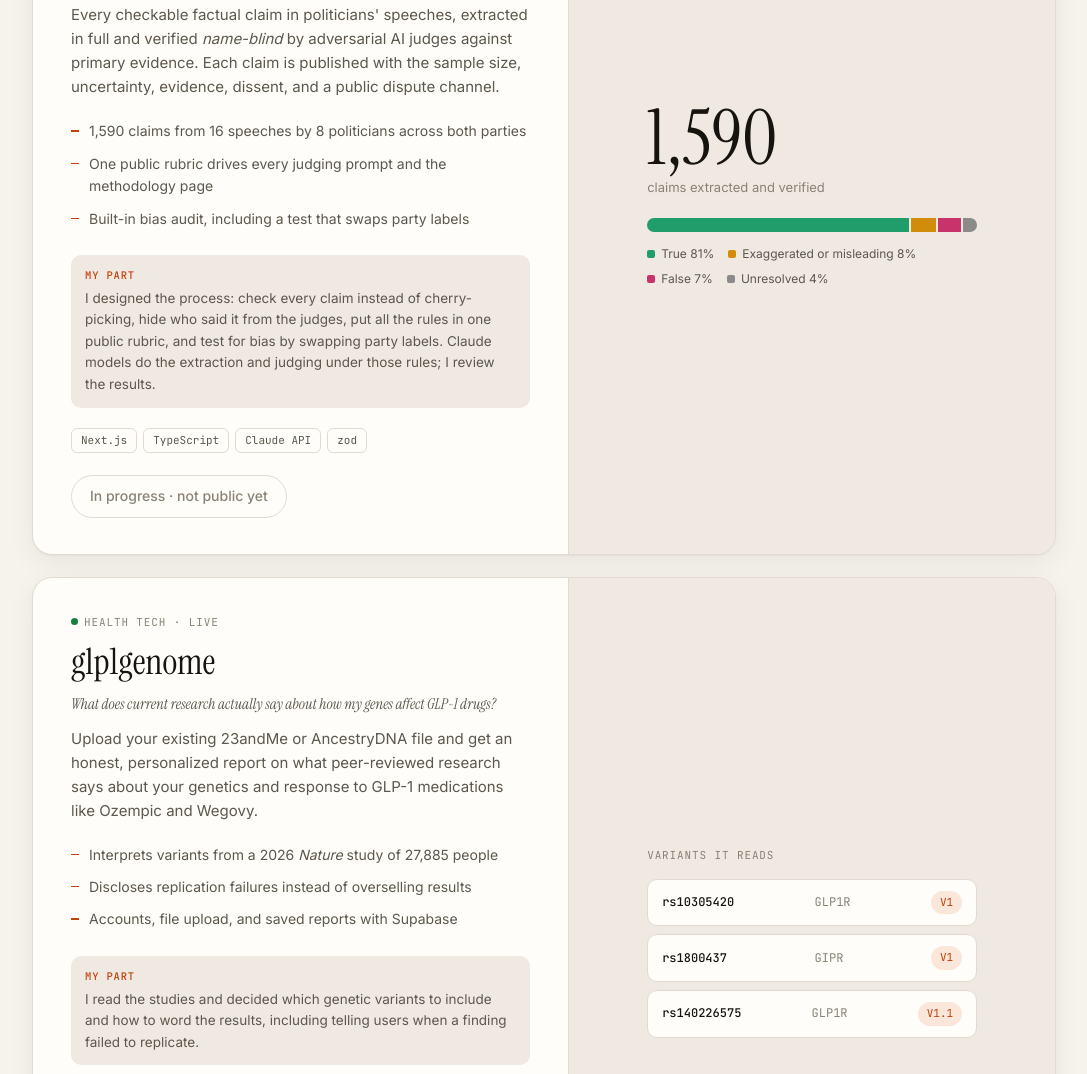
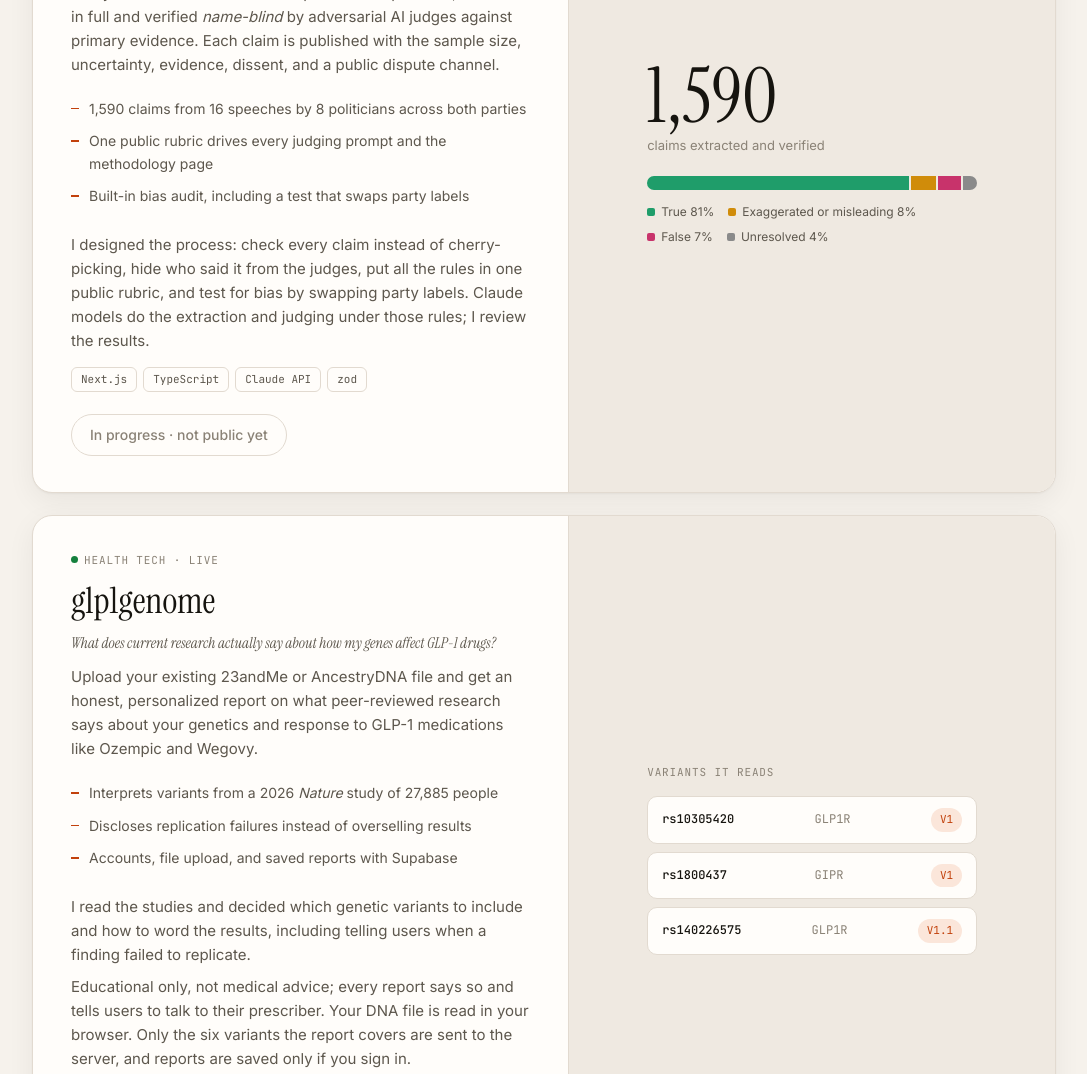
Before and after one commit to YoshiPeretti/YoshiPeretti.github.io, a plain HTML site: page index.html in a window 1280 px wide. Shown: the part 1036-2110 px from the top of the page, without its empty margins (96-1183 px from the left). Drawn offline with Linux system fonts and the light colour scheme.

Commit message:
Replace My part boxes with first-person sentences
Co-Authored-By: Claude Opus 5.5 <noreply@anthropic.com>

```diff
--- a/index.html
+++ b/index.html
@@ -188,14 +188,6 @@ section { padding: 24px 0 72px; }
   color: var(--ink); margin-bottom: 12px;
 }
 .card .question { font-size: 18px; }
-.mypart {
-  font-size: 13.5px; color: var(--ink-soft); background: var(--bg-alt); border-radius: 10px;
-  padding: 12px 14px; margin-bottom: 18px;
-}
-.mypart b {
-  display: block; font-family: 'JetBrains Mono', monospace; font-size: 10.5px; font-weight: 500;
-  letter-spacing: .08em; text-transform: uppercase; color: var(--accent); margin-bottom: 4px;
-}
 .caveat { font-size: 13px; color: var(--ink-faint); margin: -4px 0 18px; }
 .caveat a { color: var(--ink-soft); }
 
@@ -229,7 +221,7 @@ section { padding: 24px 0 72px; }
 .card .kicker { margin-bottom: 8px; }
 .card h3 { font-size: 19px; font-weight: 600; letter-spacing: -0.01em; margin-bottom: 8px; }
 .card p { font-size: 14px; color: var(--ink-soft); margin-bottom: 16px; }
-p, li, .mypart { text-wrap: pretty; }
+p, li { text-wrap: pretty; }
 h1, h2, h3, .question { text-wrap: balance; }
 .card .tags { margin-bottom: 18px; }
 .card .links { margin-top: auto; display: flex; gap: 16px; font-size: 13px; font-weight: 500; }
@@ -298,7 +290,7 @@ footer a:hover { color: var(--accent); }
   <header class="hero">
     <h1>Yoshi Peretti</h1>
     <p class="lede">I make data projects and websites. Recently: a fact-checker for political speeches, a campus safety index built from federal data, and a tool that compares your DNA file against GLP-1 drug research.</p>
-    <p class="howiwork"><b>How I work:</b> I build with AI coding tools, mainly Claude Code. The questions, the methods, and the judgment calls about the data are mine, and each project below says what my part was.</p>
+    <p class="howiwork"><b>How I work:</b> I build with AI coding tools, mainly Claude Code. The questions, the methods, and the judgment calls about the data are mine.</p>
     <div class="hero-stats">
       <div><b>8</b>projects</div>
       <div><b>5</b>live sites</div>
@@ -328,7 +320,7 @@ footer a:hover { color: var(--accent); }
             <li>One public rubric drives every judging prompt and the methodology page</li>
             <li>Built-in bias audit, including a test that swaps party labels</li>
           </ul>
-          <div class="mypart"><b>My part</b> I designed the process: check every claim instead of cherry-picking, hide who said it from the judges, put all the rules in one public rubric, and test for bias by swapping party labels. Claude models do the extraction and judging under those rules; I review the results.</div>
+          <p>I designed the process: check every claim instead of cherry-picking, hide who said it from the judges, put all the rules in one public rubric, and test for bias by swapping party labels. Claude models do the extraction and judging under those rules; I review the results.</p>
           <div class="tags">
             <span class="tag">Next.js</span><span class="tag">TypeScript</span><span class="tag">Claude API</span><span class="tag">zod</span>
           </div>
@@ -368,7 +360,7 @@ footer a:hover { color: var(--accent); }
             <li>Discloses replication failures instead of overselling results</li>
             <li>Accounts, file upload, and saved reports with Supabase</li>
           </ul>
-          <div class="mypart"><b>My part</b> I read the studies and decided which genetic variants to include and how to word the results, including telling users when a finding failed to replicate.</div>
+          <p>I read the studies and decided which genetic variants to include and how to word the results, including telling users when a finding failed to replicate.</p>
           <p class="caveat">Educational only, not medical advice; every report says so and tells users to talk to their prescriber. Your DNA file is read in your browser. Only the six variants the report covers are sent to the server, and reports are saved only if you sign in.</p>
           <div class="tags">
             <span class="tag">Next.js</span><span class="tag">TypeScript</span><span class="tag">Supabase</span><span class="tag">Genomics</span>
@@ -400,7 +392,7 @@ footer a:hover { color: var(--accent); }
             <li>Flags small schools, one-year spikes, and zero-report colleges with large dorms</li>
           </ul>
           <p class="caveat">Reported numbers aren't the same as how often assaults happen: a higher rate can mean students feel safer reporting. The site has its own <a href="https://campus-assault-index.vercel.app" target="_blank" rel="noopener">Underreporting</a> section on this.</p>
-          <div class="mypart"><b>My part</b> I chose the federal data sources and the measure (reports per 10,000 on-campus students), decided which colleges qualify and what gets flagged, and checked the outliers by hand.</div>
+          <p>I chose the federal data sources and the measure (reports per 10,000 on-campus students), decided which colleges qualify and what gets flagged, and checked the outliers by hand.</p>
           <div class="tags">
             <span class="tag">Python</span><span class="tag">pandas</span><span class="tag">Clery Act</span><span class="tag">IPEDS</span><span class="tag">Vercel</span>
           </div>
@@ -437,7 +429,7 @@ footer a:hover { color: var(--accent); }
         <h3>ERA Predictiveness Analyzer</h3>
         <p class="question">Which pitching stats actually predict next season's ERA?</p>
         <p>Backtested regression model that predicts a pitcher's next-season ERA. Built on 800+ pitcher-seasons of FanGraphs data with interactive R² comparisons, 2026 projections, and a scouting profile for every pitcher.</p>
-        <div class="mypart"><b>My part</b> Pulled and cleaned the FanGraphs data in R and tested each stat by how well it predicted the following season, not the same one.</div>
+        <p>I pulled and cleaned the FanGraphs data in R and tested each stat by how well it predicted the following season, not the same one.</p>
         <div class="tags"><span class="tag">R</span><span class="tag">Regression</span><span class="tag">Plotly.js</span></div>
         <div class="links">
           <a href="https://yoshiperetti.github.io/era-predictor/" target="_blank" rel="noopener">Live site ↗</a>
@@ -450,7 +442,7 @@ footer a:hover { color: var(--accent); }
         <h3>Echo Park After School Alliance</h3>
         <p class="question">Where can Echo Park parents find free or affordable after-school programs close to home?</p>
         <p>Interactive map of free and affordable after-school programs in Echo Park, Los Angeles, so parents can find nearby options for their kids.</p>
-        <div class="mypart"><b>My part</b> A student team researched the programs for a Social Innovation Program project. I built the website that puts their research on a map.</div>
+        <p>A student team researched the programs for a Social Innovation Program project, and I built the website that puts their research on a map.</p>
         <div class="tags"><span class="tag">HTML/CSS/JS</span><span class="tag">Maps</span><span class="tag">Custom domain</span></div>
         <div class="links">
           <a href="https://echoparkafterschoolalliance.com" target="_blank" rel="noopener">Live site ↗</a>
@@ -464,7 +456,7 @@ footer a:hover { color: var(--accent); }
         <p class="question">Can friends hold each other to screen-time goals better than an app timer can?</p>
         <img class="thumb" src="accountabilibuddy.jpg" alt="Accountabilibuddy landing page: Put the phone down. Pick your people up." loading="lazy">
         <p>Group screen-time accountability. Form a group, write your own rules, check in weekly to build a streak, and climb a leaderboard against other communities.</p>
-        <div class="mypart"><b>My part</b> Designed how groups, weekly check-ins, streaks, and the leaderboard work, and built the app with accounts and a database.</div>
+        <p>I designed how groups, weekly check-ins, streaks, and the leaderboard work, and built the app with accounts and a database.</p>
         <p class="caveat">A prototype: the landing page is built, but the group features aren't finished yet.</p>
         <div class="tags"><span class="tag">Next.js</span><span class="tag">TypeScript</span><span class="tag">Supabase</span><span class="tag">Tailwind</span></div>
         <div class="links">
@@ -477,7 +469,7 @@ footer a:hover { color: var(--accent); }
         <h3>Vibe Search</h3>
         <p class="question">Can I search my music by how it feels instead of what it's called?</p>
         <p>Searches my Spotify liked songs by mood or vibe, like "late-night drive" or "rainy Sunday," and plays the results. Claude writes a description of every song, and each search is matched against those descriptions by meaning, not by title.</p>
-        <div class="mypart"><b>My part</b> Designed how songs get described and how searches are matched, and tuned the results so a search finds songs by feel rather than by words in their titles.</div>
+        <p>I designed how songs get described and how searches are matched, and tuned the results so a search finds songs by feel rather than by words in their titles.</p>
         <div class="tags"><span class="tag">Supabase</span><span class="tag">pgvector</span><span class="tag">Claude API</span><span class="tag">Spotify API</span></div>
         <div class="links"><span class="na">Private app · limited to approved Spotify accounts</span></div>
       </article>
@@ -487,7 +479,7 @@ footer a:hover { color: var(--accent); }
         <h3>Web Synthesizer</h3>
         <p class="question">How much of a music studio can fit in a single web page?</p>
         <p>A full instrument in the browser: playable keyboard, omnichord, TR-808 drum machine, effects pedalboard, live looper, and MIDI export. One HTML file, zero dependencies, built on the Web Audio API.</p>
-        <div class="mypart"><b>My part</b> Designed the instrument and how its parts connect, from the drum machine to the looper to MIDI export.</div>
+        <p>I designed the instrument and how its parts connect, from the drum machine to the looper to MIDI export.</p>
         <div class="tags"><span class="tag">Web Audio API</span><span class="tag">Vanilla JS</span><span class="tag">MIDI</span></div>
         <div class="links">
           <a href="https://yoshiperetti.github.io/synthesizer/" target="_blank" rel="noopener">Play it ↗</a>
```
